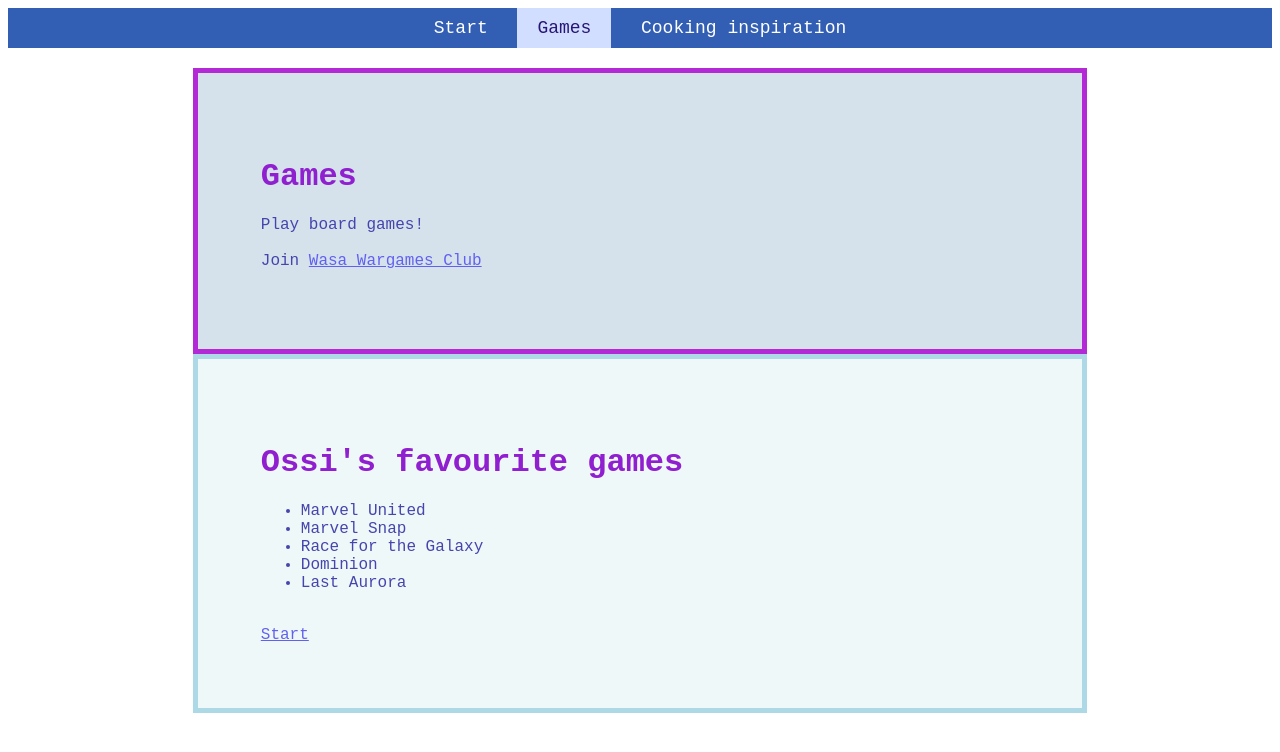
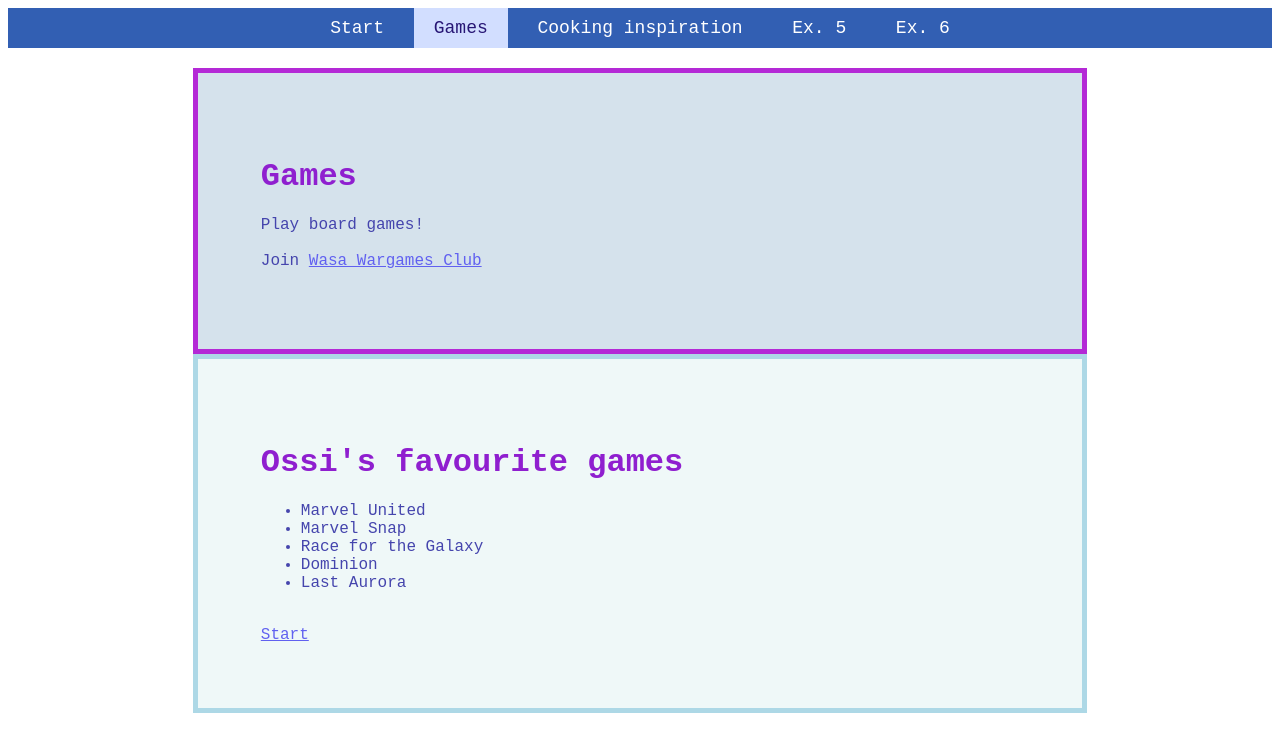
Before and after one commit to OssianCode/webcode, a plain HTML site: page games.html in a window 1280 px wide. Drawn offline with Linux system fonts and the light colour scheme.

Commit message:
navigation update

```diff
--- a/games.html
+++ b/games.html
@@ -12,6 +12,8 @@
             <a href="index.html">Start</a>
             <a class="active" href="games.html">Games</a>
             <a href="js-page.html">Cooking inspiration</a>
+            <a href="javasc-page5.html">Ex. 5</a>
+            <a href="javasc-page6.html">Ex. 6</a>
         </div>
 
         <!-- Old navigation -->
```
Also changed, not shown: index.html (+2 -0 lines), js-page.html (+2 -0 lines).
